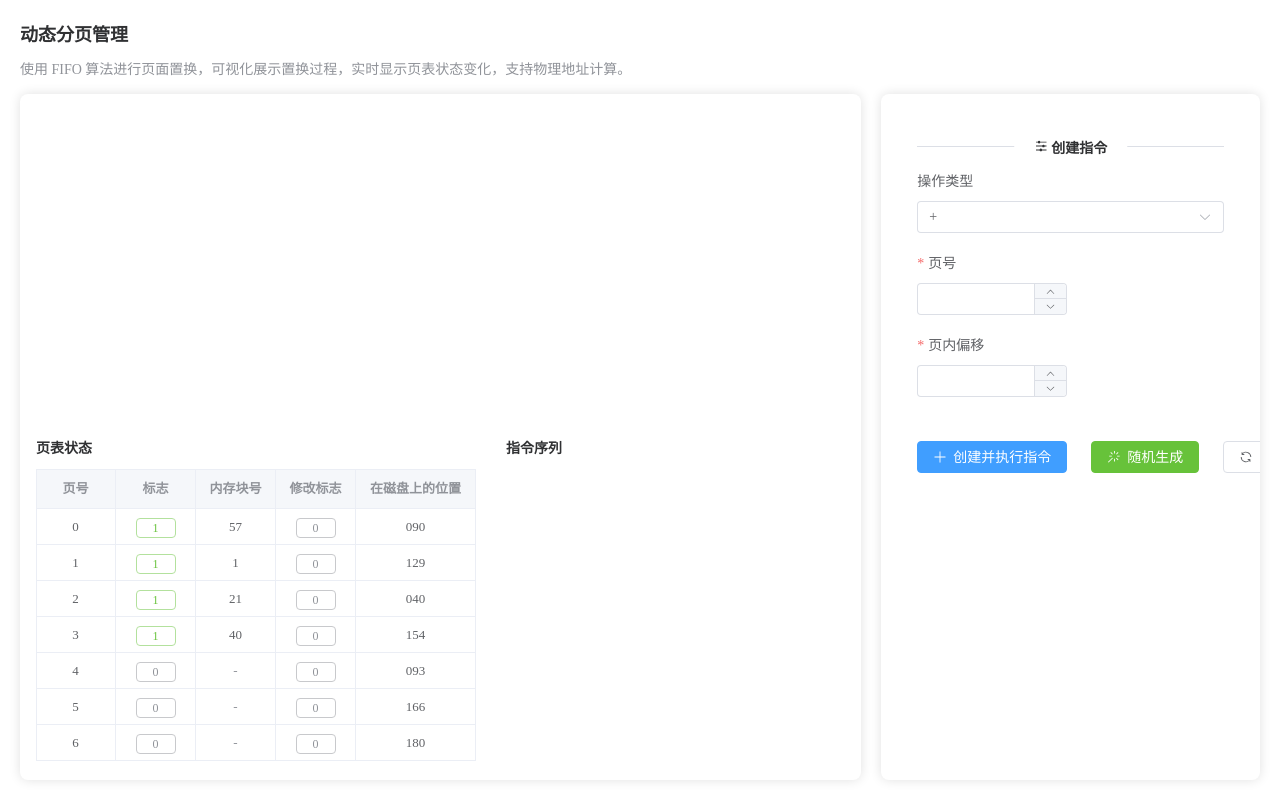
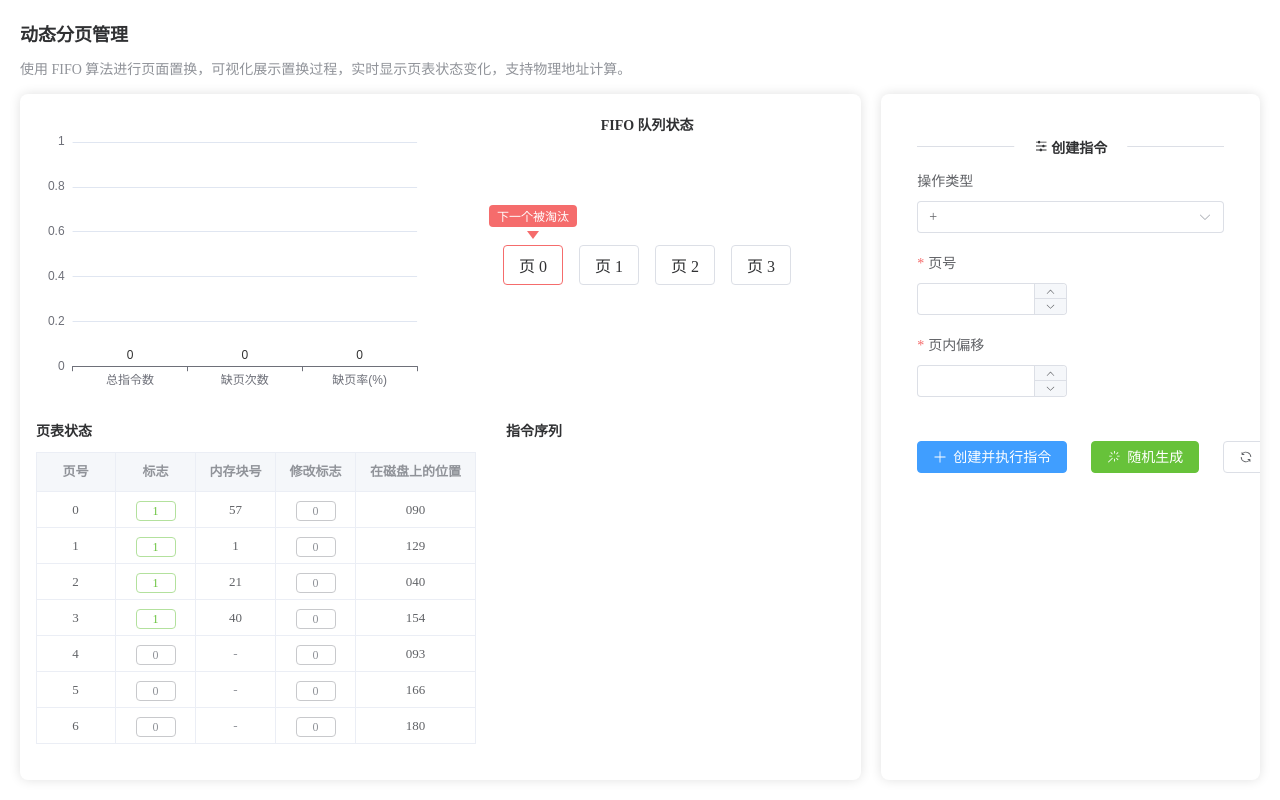
Before and after one commit to Solomon-He/Dynamic-partition-and-paging-memory-management, a Vue app: page /paging in a window 1280 px wide. Built offline with nearby package versions, Linux system fonts and the light colour scheme.

Commit message:
🎉complete: 完结撒花！新增分页管理动画呈现

```diff
--- a/src/views/paging/PagingView.vue
+++ b/src/views/paging/PagingView.vue
@@ -88,14 +88,15 @@ import InstructionTimeline from './components/InstructionTimeline.vue'
 
     .left-section {
       flex: 7;
+      gap: 25px;
 
       .visualization-container {
-        flex: 1;
+        flex: 5;
         min-height: 0;
       }
 
       .status-container {
-        flex: 1;
+        flex: 6;
         display: flex;
         gap: 30px;
         min-height: 0;
--- a/src/views/paging/components/PageVisualization.vue
+++ b/src/views/paging/components/PageVisualization.vue
@@ -1,5 +1,279 @@
-<script setup></script>
+<script setup>
+import { usePagingStore } from '@/stores/paging'
+import { storeToRefs } from 'pinia'
+import { computed, ref, onMounted, onUnmounted, watch } from 'vue'
+import * as echarts from 'echarts'
+
+const store = usePagingStore()
+const { allocatedFramesList, executionHistory } = storeToRefs(store)
+
+// ECharts 实例
+const statsChartRef = ref(null)
+let statsChart = null
+
+// 计算统计数据
+const statistics = computed(() => {
+  const total = executionHistory.value.length
+  const faults = executionHistory.value.filter((h) => h.pageFault).length
+
+  return {
+    total,
+    faults,
+    faultRate: total > 0 ? ((faults / total) * 100).toFixed(2) : 0,
+  }
+})
+
+// 统计图表配置
+const getStatsChartOption = computed(() => {
+  return {
+    title: {
+      text: '缺页统计',
+      left: 'center',
+      top: 0,
+      textStyle: {
+        fontSize: 14,
+        color: 'var(--el-text-color-primary)',
+      },
+    },
+    tooltip: {
+      trigger: 'axis',
+      axisPointer: {
+        type: 'shadow',
+      },
+    },
+    grid: {
+      left: '3%',
+      right: '4%',
+      bottom: '3%',
+      top: '40px',
+      containLabel: true,
+    },
+    xAxis: {
+      type: 'category',
+      data: ['总指令数', '缺页次数', '缺页率(%)'],
+    },
+    yAxis: {
+      type: 'value',
+    },
+    series: [
+      {
+        name: '数值',
+        type: 'bar',
+        data: [
+          {
+            value: statistics.value.total,
+            itemStyle: { color: '#409EFF' },
+          },
+          {
+            value: statistics.value.faults,
+            itemStyle: { color: '#E6A23C' },
+          },
+          {
+            value: statistics.value.faultRate,
+            itemStyle: { color: '#F56C6C' },
+          },
+        ],
+        label: {
+          show: true,
+          position: 'top',
+        },
+      },
+    ],
+  }
+})
+
+// 监听数据变化
+watch(
+  [() => executionHistory.value, () => allocatedFramesList.value],
+  () => {
+    statsChart?.setOption(getStatsChartOption.value)
+  },
+  { deep: true },
+)
+
+// 初始化图表
+const initCharts = () => {
+  if (statsChartRef.value) {
+    statsChart = echarts.init(statsChartRef.value)
+    statsChart.setOption(getStatsChartOption.value)
+  }
+}
+
+// 处理窗口大小变化
+const handleResize = () => {
+  statsChart?.resize()
+}
+
+onMounted(() => {
+  initCharts()
+  window.addEventListener('resize', handleResize)
+})
+
+onUnmounted(() => {
+  statsChart?.dispose()
+  window.removeEventListener('resize', handleResize)
+})
+</script>
 
 <template>
-  <div></div>
+  <div class="page-visualization">
+    <div class="visualization-content">
+      <!-- 左侧：统计图表 -->
+      <div class="stats-section">
+        <div ref="statsChartRef" class="stats-chart"></div>
+      </div>
+
+      <!-- 右侧：FIFO 队列状态 -->
+      <div class="fifo-queue">
+        <h3>FIFO 队列状态</h3>
+        <div class="queue-container">
+          <div v-if="allocatedFramesList.length === 0" class="empty-queue">队列为空</div>
+          <div v-else class="queue-items">
+            <div
+              v-for="(pageNo, index) in allocatedFramesList"
+              :key="pageNo"
+              class="queue-item"
+              :class="{ 'next-victim': index === 0 }"
+            >
+              <span class="page-no">页 {{ pageNo }}</span>
+              <div v-if="index === 0" class="victim-indicator">
+                <div class="victim-label">下一个被淘汰</div>
+                <div class="victim-arrow"></div>
+              </div>
+            </div>
+          </div>
+        </div>
+      </div>
+    </div>
+  </div>
 </template>
+
+<style lang="scss" scoped>
+.page-visualization {
+  height: 100%; // 使组件占满父容器高度
+  display: flex; // 启用弹性布局
+  flex-direction: column; // 垂直排列子元素
+
+  .visualization-content {
+    flex: 1; // 占用剩余空间
+    display: grid; // 使用网格布局
+    grid-template-columns: 1fr 1fr; // 左右两列等宽
+    gap: 16px; // 列间距
+    min-height: 0; // 允许容器在flex布局中收缩
+
+    // 左侧统计图表区域
+    .stats-section {
+      display: flex; // 启用弹性布局
+      flex-direction: column; // 垂直排列子元素
+
+      .stats-chart {
+        flex: 1; // 占用剩余空间
+        min-height: 200px; // 最小高度，确保图表可见
+      }
+    }
+
+    // 右侧FIFO队列区域
+    .fifo-queue {
+      border-radius: 4px; // 圆角边框
+      padding: 12px; // 内边距
+      background-color: white; // 白色背景
+      display: flex; // 启用弹性布局
+      flex-direction: column; // 垂直排列子元素
+
+      // 标题样式
+      h3 {
+        margin: 0 0 12px; // 上右下左边距
+        font-size: 14px; // 字体大小
+        font-weight: 600; // 字体粗细
+        color: var(--el-text-color-primary); // 文字颜色
+        text-align: center; // 文字居中
+      }
+
+      // 队列容器
+      .queue-container {
+        flex: 1; // 占用剩余空间
+        display: flex; // 启用弹性布局
+        align-items: center; // 垂直居中
+        justify-content: center; // 水平居中
+        padding: 12px 0; // 上下内边距
+
+        // 队列为空时的提示
+        .empty-queue {
+          text-align: center; // 文字居中
+          color: var(--el-text-color-secondary); // 次要文字颜色
+          font-style: italic; // 斜体
+        }
+
+        // 队列项容器
+        .queue-items {
+          display: flex; // 启用弹性布局
+          flex-direction: row; // 水平排列
+          flex-wrap: wrap; // 允许换行
+          gap: 16px; // 项间距
+          justify-content: center; // 水平居中
+          align-items: center; // 垂直居中
+
+          // 单个队列项
+          .queue-item {
+            position: relative; // 相对定位，用于放置标记
+            display: flex; // 启用弹性布局
+            align-items: center; // 垂直居中
+
+            // 页号显示
+            .page-no {
+              min-width: 60px; // 最小宽度
+              height: 40px; // 高度
+              display: flex; // 启用弹性布局
+              align-items: center; // 垂直居中
+              justify-content: center; // 水平居中
+              border: 1px solid var(--el-border-color); // 边框
+              border-radius: 4px; // 圆角
+              background-color: var(--el-bg-color); // 背景色
+              padding: 0 12px; // 左右内边距
+              font-weight: 500; // 字体粗细
+              color: var(--el-text-color-primary); // 文字颜色
+            }
+
+            // 下一个被淘汰的页面样式
+            &.next-victim .page-no {
+              border-color: var(--el-color-danger); // 红色边框
+              background-color: var(--el-color-danger-light); // 浅红色背景
+            }
+
+            // 被淘汰指示器（箭头+标签）
+            .victim-indicator {
+              position: absolute; // 绝对定位
+              top: -40px; // 上方偏移
+              left: 50%; // 水平居中
+              transform: translateX(-50%); // 水平居中调整
+              display: flex; // 启用弹性布局
+              flex-direction: column; // 垂直排列
+              align-items: center; // 水平居中
+
+              // 标签样式
+              .victim-label {
+                background-color: var(--el-color-danger); // 红色背景
+                color: white; // 白色文字
+                font-size: 12px; // 小字体
+                padding: 2px 8px; // 内边距
+                border-radius: 4px; // 圆角
+                white-space: nowrap; // 不换行
+                margin-bottom: 4px; // 底部外边距
+              }
+
+              // 箭头样式
+              .victim-arrow {
+                width: 0; // 宽度为0
+                height: 0; // 高度为0
+                border-left: 6px solid transparent; // 左边框透明
+                border-right: 6px solid transparent; // 右边框透明
+                border-top: 8px solid var(--el-color-danger); // 上边框为红色，形成箭头
+              }
+            }
+          }
+        }
+      }
+    }
+  }
+}
+</style>
```
Also changed, not shown: src/assets/samples/动态分区管理.png (added), src/assets/samples/动态分页管理.png (added).
